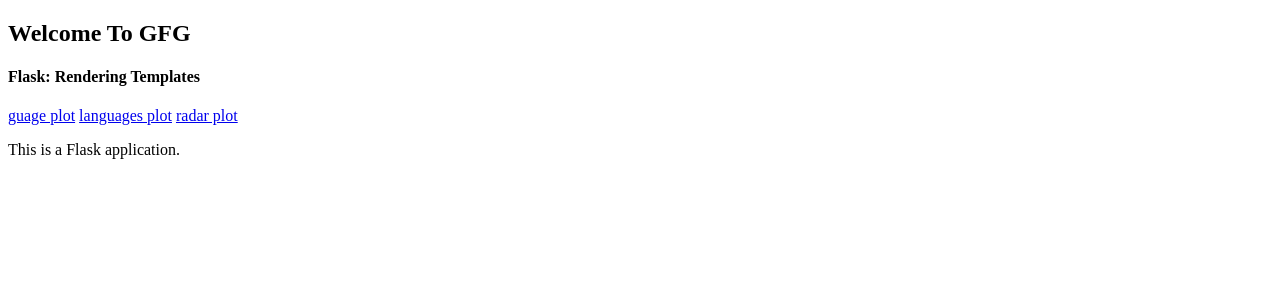
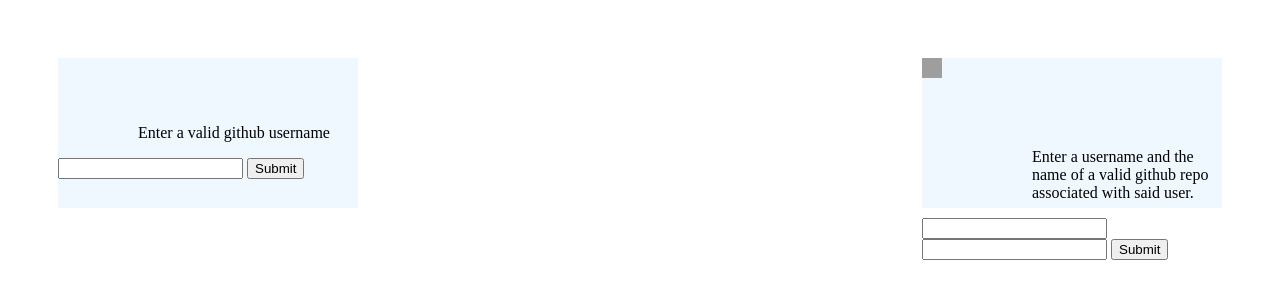
Before and after one commit to Terlo/Visual-Data-Github-API, a Flask app: page / in a window 1280 px wide. Shown: the top 300 px of the page. Run offline with Flask 2, Linux system fonts and the light colour scheme; grey boxes are pictures that could not be loaded.

Commit message:
addition of html, css and basic data rendering

```diff
--- a/main.py
+++ b/main.py
@@ -1,7 +1,9 @@
 from os import write
 from flask import Flask
 from flask import render_template
+from flask import request
 from pygal.style import LightColorizedStyle
+from pygal.style import DarkColorizedStyle
 import pygal
 import base64
 import requests
@@ -17,8 +19,8 @@ repoValueTotal= []
 
 
 #g = Github(auth_token)
-g = Github()
-user=g.get_user(username)
+# g = Github()
+# user=g.get_user(username)
 
 cumulative_languages_list = []
 language_count=[]
@@ -30,6 +32,33 @@ total_languages = 0
 lan_list= []
 
 
+# def occurs(listval, item):
+#     count = 0
+#     for val in listval:
+#         if (val == item):
+#             count = count + 1
+#     return count
+
+# for x in user.get_repos():
+#     #print(f"repo name is: {x.name} the majority language is:{x.language}")
+#     #collect all of the languages that exist in the repositories.
+#     if x.language not in languages_list:
+#         languages_list.append(x.language)
+#         total_languages = total_languages+1
+#     cumulative_languages_list.append(x.language)
+
+# for i in range(len(languages_list)):
+#     res = occurs(cumulative_languages_list,languages_list[i])
+#     lan_list.append((languages_list[i],res))
+# print(f"{lan_list} \n")
+
+
+# print(total_languages)
+# print(f"{languages_list}\n")
+
+
+
+
 def occurs(listval, item):
     count = 0
     for val in listval:
@@ -37,145 +66,108 @@ def occurs(listval, item):
             count = count + 1
     return count
 
-for x in user.get_repos():
+
+@app.route('/')
+def my_form():
+    return render_template('index.html')
+
+@app.route('/', methods=['POST'])
+def my_form_post():
+    cumulative_languages_list = []
+    lan_list=[]
+    language_count=[]
+    languages_list=[]
+    total_languages = 0
+
+    text = request.form['text']
+    processed_text = text
+
+    g = Github()
+    user=g.get_user(processed_text)
+
+
+    for x in user.get_repos():
     #print(f"repo name is: {x.name} the majority language is:{x.language}")
     #collect all of the languages that exist in the repositories.
-    if x.language not in languages_list:
-        languages_list.append(x.language)
-        total_languages = total_languages+1
-    cumulative_languages_list.append(x.language)
+        if x.language not in languages_list:
+            languages_list.append(x.language)
+            total_languages = total_languages+1
+        cumulative_languages_list.append(x.language)
+
+    for i in range(len(languages_list)):
+        res = occurs(cumulative_languages_list,languages_list[i])
+        lan_list.append((languages_list[i],res))
+        #print(f"{lan_list} \n")
 
 
 
-
-for i in range(len(languages_list)):
-    res = occurs(cumulative_languages_list,languages_list[i])
-    print(f"{languages_list[i]} occurs in the list {res} amount of times")
-    lan_list.append((languages_list[i],res))
+    bar_chart = pygal.HorizontalBar()
+    bar_chart.title = processed_text+'\'s Languages used'
+    for x in range(len(lan_list)):
+        bar_chart.add(lan_list[x][0],lan_list[x][1])
 
 
-print(f"{lan_list} \n")
-
-
-print(total_languages)
-print(f"{languages_list}\n")
+    graph_data = bar_chart.render_data_uri()
+    return render_template("radar.html",graph_data=graph_data)
 
 
 
-# assert(False)
-# for repo in user.get_repos():
-#     the_user_total =0
-#     contributions_count=0
-#     the_user_total_contributions=0
+def contributorsURL(username, repo):
+    link =  "https://api.github.com/repos/"+username+"/"+repo+"/contributors"
+    return link
+
+@app.route("/gauges")
+def gauges():
+    try:
+
+        username="Terlo"
+        repo="Clothes-Annotation-Web-App"
+
+        link = contributorsURL(username,repo)
+        data  = requests.get(link).json()
+        pprint(data)
+
+        avatar,names,contribs= [], [], []
+        for collection in data:
+            names.append(collection['login'])
+            contribs.append(collection['contributions'])
+            avatar.append(collection['avatar_url'])
+
+        total_contributions = sum(contribs)
 
 
-#     repo_name = repo.name
-#     repo_forks= repo.forks_count
-#     repo_created_at = repo.created_at
-#     # tst = repo.contributors_url
-#     repo_commits = repo.commits_url
-#     repo_merges = repo.merges_url
-#     repo_watchers = repo.watchers_count
-#     repo_commits = repo.get_commits
+        pie_chart = pygal.Pie(inner_radius=.75, style=DarkColorizedStyle)
+        pie_chart.title = 'Contributions to '+ repo+ ' by users.'
 
-
-#     str_repo_names = str(repo_name)
-#     repo_list_names.append(str_repo_names)
+        for i in range(len(names)):
+            pie_chart.add(names[i], contribs[i])
 
 
 
-
-
-
-# values = requests.get(repo.contributors_url).json()
-# for i in range(len(values)):
-#     print(repo_name,values[i]['login'],values[i]['contributions'])
-#     contributions_count=int(values[i]['contributions'])+contributions_count
-#     cur_name =  str(values[i]['login'])
-#     cur_name = cur_name.lower()
-#     # print(f"The current username is->{cur_name}")
-#     # print(f"The username is->{str(username).lower()}")
-
-#     if cur_name == str(username).lower():
-#         the_user_total_contributions= int(values[i]['contributions'])
-#         repoValueTotal.append((repo_name,[the_user_total_contributions,contributions_count]))
-#     print(f"the total contributions to the repo is {contributions_count} \n")
-
-
-
-
-
-
-
-
-
-
-
-
-
-
-
-
-
-
-
-
-
-
-
-
-
-
-
-
-
-
-
-# print(repo_list_names)
-
-# print(repoValueTotal)
-# print("clothes annotation web app==?  ",repoValueTotal[0][0])
-# print("22==? ",repoValueTotal[0][1][0])
-# print("232==? ",repoValueTotal[0][1][1])
-
-@app.route("/")
-def home():
-    return render_template("index.html")
-
-
-# @app.route("/gauges")
-# def gauges():
-#     try:
-
-#         gauge = pygal.SolidGauge(inner_radius=0.70)
-#         percent_formatter = lambda x: '{:.10g}%'.format(x)
-#         dollar_formatter = lambda x: '{:.10g}$'.format(x)
-#         gauge.value_formatter = percent_formatter
-#         len_list = len(repoValueTotal)
-#         for i in range(len_list):
-#             print("called function.")
-#             gauge.add(repoValueTotal[i][0], [{'value':repoValueTotal[i][1][0],'max_value':repoValueTotal[i][1][1]}])
-#         gauge.render()
-#         # radar_chart.render_in_browser()
-#         graph_data = gauge.render_data_uri()
-#         return render_template("gauge.html", graph_data = graph_data)
-#     except Exception as e:
-#         assert(False)
+        graph_data = pie_chart.render_data_uri()
+        return render_template("radar.html",
+                               graph_data = graph_data,
+                               avatar=avatar,
+                               contribs= contribs,
+                               names=names,
+                               len = len(names)
+                               )
+    except Exception as e:
+        print("gauges page failed.")
+        assert(False)
 
 
 
 # @app.route("/radar")
 # def radar_test():
 #     try:
-#         radar_chart = pygal.Radar(style=LightColorizedStyle)
-#         radar_chart.title = 'User Contributions'
-#         radar_chart.x_labels = repo_list_names
-#         radar_chart.add('mihoy minoy', [6395, 8212, 7520, 7218, 12464, 1660, 2123, 8607])
-#         radar_chart.add('Firefox', [7473, 8099, 11700, 2651, 6361, 1044, 3797, 9450])
-#         radar_chart.add('Opera', [3472, 2933, 4203, 5229, 5810, 1828, 9013, 4669])
-#         radar_chart.add('IE', [43, 41, 59, 79, 144, 136, 34, 102])
-#         # radar_chart.render_in_browser()
-#         graph_data = radar_chart.render_data_uri()
+#         bar_chart = pygal.HorizontalBar()
+#         bar_chart.title = 'Languages used'
+#         for x in range(len(lan_list)):
+#             bar_chart.add(lan_list[x][0],lan_list[x][1])
+
+
+#         graph_data = bar_chart.render_data_uri()
 #         return render_template("radar.html", graph_data = graph_data)
 #     except Exception as e:
 #         return (str(e))
--- /dev/null
+++ b/static/index.css
@@ -0,0 +1,36 @@
+.first-box {
+    width:300px;
+    float:left;
+    background: aliceblue;
+    height: 150px;
+    margin: 50px
+  }
+
+  .first-box p {
+    color: black;
+    padding-left: 80px;
+    padding-top: 50px;
+  }
+
+  .second-box {
+    width:300px;
+    height: 150px;
+    float:right;
+    background: aliceblue;
+    margin: 50px
+  }
+
+  .second-box p {
+      color:black;
+      padding-left: 110px;
+      padding-top: 50px;
+
+  }
+  .repo-arrangements {
+    color:red;
+    float: left;
+    height: 470px;
+    width: 23%;
+    padding: 0 10px;
+
+  }
--- a/templates/index.html
+++ b/templates/index.html
@@ -4,24 +4,33 @@
 <head>
     <title>FlaskTest</title>
 </head>
+<link rel="stylesheet" type="text/css" href="static/index.css" />
+<link
+  rel="shortcut icon"
+  href="{{ url_for('static', filename='favicon.ico') }}"
+/>
+<body>
 
-<body>
-    <h2>Welcome To GFG</h2>
-    <h4>Flask: Rendering Templates</h4>
-
-    <a href ="/gauges">guage plot</a>
-    <a href ="/languages">languages plot</a>
-    <a href ="/radar">radar plot</a>
+    <div class= "main-outer">
+        <div class = "first-box">
+            <p>Enter a valid github username</p>
+            <form method="POST">
+                <input name="text">
+                <input type="submit">
+            </form>
+        </div>
+        <div class = "second-box">
+            <img src="https://avatars.githubusercontent.com/u/78031087?v=4" alt="Girl in a jacket" width="20" height="20">
 
 
-
-
-
-<p>This is a Flask application.</p>
-
-
-
-
+            <p>Enter a username and the name of a valid github repo associated with said user.</p>
+            <form method="POST">
+                <input name="username">
+                <input name="repository">
+                <input type="submit">
+            </form>
+        </div>
+    </div>
 
 
 </body>
```
Also changed, not shown: templates/radar.html (+21 -0 lines), test.py (+50 -30 lines).
